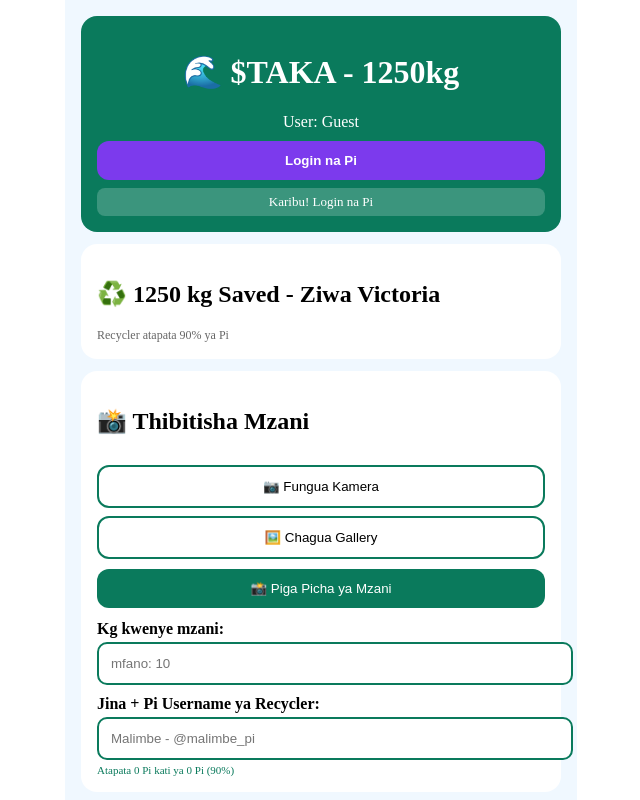
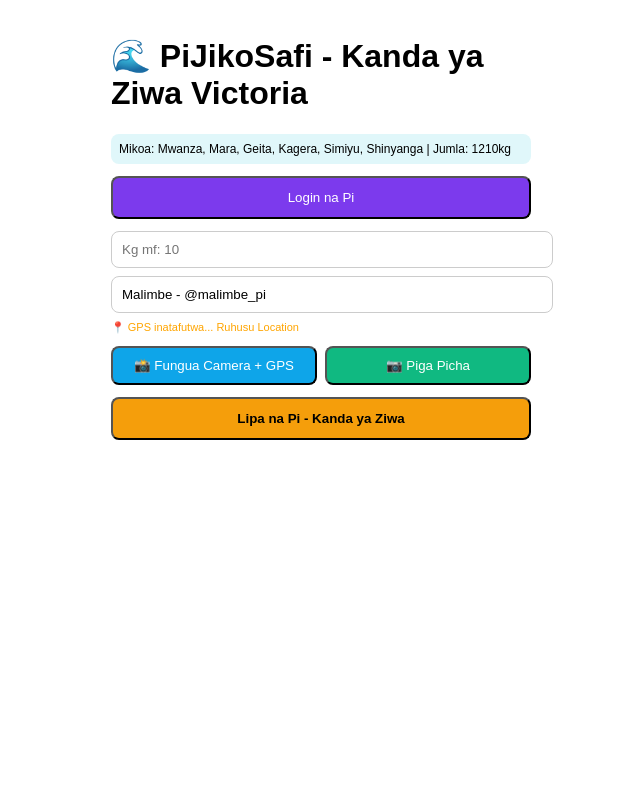
Before and after one commit to Nu-face/pijikosafi, a Next.js app: page / in a window 1280 px wide. Shown: the top 800 px of the page, without its empty margins (319-959 px from the left). Built offline with nearby package versions, Linux system fonts and the light colour scheme.

Commit message:
Update page.tsx

```diff
--- a/app/page.tsx
+++ b/app/page.tsx
@@ -1,49 +1,64 @@
 "use client";
-import { useState, useEffect, useRef } from 'react';
+import { useState, useRef } from "react";
+declare const Pi: any;
 
-export default function TakaApp() {
-  const [user, setUser] = useState("Guest");
-  const [kg, setKg] = useState(1250);
-  const [kgInput, setKgInput] = useState("");
-  const [recycler, setRecycler] = useState("");
+const LAKE_ZONE = {
+  // Box ya kanda yote ya Ziwa Tanzania
+  minLat: -3.8, maxLat: -0.7,
+  minLng: 30.8, maxLng: 34.8,
+  mikoa: ["Mwanza","Mara","Geita","Kagera","Simiyu","Shinyanga"]
+};
+
+function isInLakeZone(lat:number, lng:number){
+  return lat >= LAKE_ZONE.minLat && lat <= LAKE_ZONE.maxLat && lng >= LAKE_ZONE.minLng && lng <= LAKE_ZONE.maxLng;
+}
+function getMkoa(lat:number, lng:number){
+  if(lat > -1.5) return "Mara/Kagera";
+  if(lng < 32.2) return "Geita/Kagera";
+  if(lat < -2.8) return "Simiyu/Shinyanga";
+  return "Mwanza";
+}
+
+export default function Home() {
+  const [piUser, setPiUser] = useState<any>(null);
+  const [kg, setKg] = useState("");
+  const [recycler, setRecycler] = useState("Malimbe - @malimbe_pi");
   const [photo, setPhoto] = useState<string | null>(null);
-  const [status, setStatus] = useState("Karibu! Login na Pi");
+  const [gps, setGps] = useState<{lat:number,lng:number,mkoa:string,inZone:boolean}|null>(null);
+  const [status, setStatus] = useState("");
+  const [totalKg, setTotalKg] = useState(1210);
   const videoRef = useRef<HTMLVideoElement>(null);
   const canvasRef = useRef<HTMLCanvasElement>(null);
+  const streamRef = useRef<MediaStream | null>(null);
   const fileRef = useRef<HTMLInputElement>(null);
-  const streamRef = useRef<MediaStream | null>(null);
-
-  useEffect(() => {
-    const s = document.createElement('script');
-    s.src = 'https://sdk.minepi.com/pi-sdk.js';
-    s.onload = () => { // @ts-ignore
-      window.Pi.init({ version: "2.0", sandbox: false }); };
-    document.body.appendChild(s);
-  }, []);
 
   const login = async () => {
-    try { // @ts-ignore
-      const res = await window.Pi.authenticate(['username','payments'], onIncompletePayment);
-      setUser(res.user.username); setStatus("Karibu " + res.user.username + " ✅");
-    } catch (e) { setStatus("Fungua ndani ya Pi Browser!"); }
+    try{
+      const scopes = ['username','payments'];
+      const auth = await Pi.authenticate(scopes, (p:any)=>{});
+      setPiUser(auth.user);
+    }catch(e){ setStatus("Login failed"); }
   };
-
-  function onIncompletePayment(payment:any){
-    // @ts-ignore
-    return window.Pi.createPayment(payment.identifier, {
-      onReadyForServerApproval: (id:string) => fetch('/api/approve',{method:'POST',headers:{'Content-Type':'application/json'},body:JSON.stringify({paymentId:id})}),
-      onReadyForServerCompletion: (id:string, txid:string) => fetch('/api/complete',{method:'POST',headers:{'Content-Type':'application/json'},body:JSON.stringify({paymentId:id,txid})}),
-      onCancel: ()=>{}, onError: ()=>{}
-    });
-  }
 
   const openCamera = async () => {
     try {
+      // 1. PATA GPS YA KANDA YA ZIWA
+      navigator.geolocation.getCurrentPosition(
+        pos => {
+          const lat = pos.coords.latitude;
+          const lng = pos.coords.longitude;
+          const inZone = isInLakeZone(lat,lng);
+          setGps({lat, lng, mkoa: getMkoa(lat,lng), inZone});
+          setStatus(inZone ? `📍 GPS Sawa - ${getMkoa(lat,lng)}` : `📍 GPS nje ya Kanda - ${lat.toFixed(3)}`);
+        },
+        err => setStatus("GPS: Ruhusu Location kwenye browser"),
+        {enableHighAccuracy:true, timeout:10000}
+      );
       if(streamRef.current) streamRef.current.getTracks().forEach(t=>t.stop());
       const stream = await navigator.mediaDevices.getUserMedia({video:{facingMode:"environment"}});
       streamRef.current = stream;
       if(videoRef.current){ videoRef.current.srcObject = stream; videoRef.current.style.display='block'; }
-      setStatus("Camera ON");
+      setStatus("Camera ON + GPS inatafutwa...");
     } catch { fileRef.current?.click(); }
   };
 
@@ -52,71 +67,59 @@ export default function TakaApp() {
     const v = videoRef.current; const c = canvasRef.current;
     c.width = v.videoWidth; c.height = v.videoHeight;
     c.getContext('2d')?.drawImage(v,0,0);
-    setPhoto(c.toDataURL('image/jpeg',0.8));
-    v.style.display='none';
-    if(streamRef.current) streamRef.current.getTracks().forEach(t=>t.stop());
-    setStatus("Picha OK ✅ Weka Kg");
-  };
-
-  const onFile = (e:any) => {
-    const f = e.target.files[0]; if(!f) return;
-    const r = new FileReader(); r.onload = (ev) => setPhoto(ev.target?.result as string); r.readAsDataURL(f);
+    setPhoto(c.toDataURL('image/jpeg',0.7));
+    v.style.display='none'; streamRef.current?.getTracks().forEach(t=>t.stop());
+    setStatus(gps?.inZone ? `✅ Picha + GPS ${gps.mkoa} - Tayari` : "✅ Picha Tayari");
   };
 
   const donate = async () => {
-    const kgNum = parseFloat(kgInput);
-    if(!photo){ alert("Piga picha ya mzani kwanza!"); return; }
-    if(!kgNum){ alert("Andika kg! mfano 10"); return; }
-    if(user==="Guest"){ alert("Login na Pi kwanza!"); return; }
-    if(!recycler){ alert("Andika jina la recycler na Pi username yake! mfano: Malimbe - @malimbe_pi"); return; }
-    const amount = Math.max(0.1, kgNum/10);
-    setStatus("Preparing payment...");
-    try {
-      // @ts-ignore
-      await window.Pi.createPayment({amount, memo:`TAKA: ${kgNum}kg kwa ${recycler}`, metadata:{kg:kgNum, recycler, hasPhoto:true}}, {
-        onReadyForServerApproval: async (paymentId:string) => { setStatus("Inathibitisha..."); await fetch('/api/approve',{method:'POST',headers:{'Content-Type':'application/json'},body:JSON.stringify({paymentId})}); },
-        onReadyForServerCompletion: async (paymentId:string, txid:string) => {
-          setStatus("Inakamilisha...");
-          const res = await fetch('/api/complete',{method:'POST',headers:{'Content-Type':'application/json'},body:JSON.stringify({paymentId, txid, kg:kgNum, recycler})});
-          const j = await res.json();
-          setStatus(`✅ ${kgNum}kg! ${recycler} anadai ${j.payout?.owes?.toFixed(2)} Pi - TX: ${txid.slice(0,8)}`);
-          setKg(k=>k+kgNum); setPhoto(null); setKgInput("");
-        },
-        onCancel: ()=>setStatus("Imeghairiwa"), onError: (e:any)=>setStatus("Error: "+e.message)
+    const kgNum = parseFloat(kg); if(!kgNum || kgNum<=0) return setStatus("Weka kg");
+    if(!gps) return setStatus("Subiri GPS kwanza...");
+    if(!gps.inZone) return setStatus(`❌ GPS nje ya Kanda ya Ziwa! Upo ${gps.mkoa}. Nenda Mwanza/Mara/Geita/Kagera/Simiyu`);
+    try{
+      setStatus("Inalipa...");
+      await Pi.createPayment({
+        amount: Math.max(0.1, kgNum/10),
+        memo: `${kgNum}kg ${recycler} - ${gps.mkoa} - PiJikoSafi`,
+        metadata:{kg:kgNum, recycler, hasPhoto:!!photo, gps, mkoa:gps.mkoa, kanda:"Ziwa Victoria Tanzania"},
+      },{
+        onReadyForServerApproval:(id:string)=>fetch('/api/approve',{method:'POST', headers:{'Content-Type':'application/json'}, body:JSON.stringify({paymentId:id})}),
+        onReadyForServerCompletion:(id:string,txid:string)=>fetch('/api/complete',{method:'POST', headers:{'Content-Type':'application/json'}, body:JSON.stringify({paymentId:id, txid, kg:kgNum, recycler, gps})}).then(r=>r.json()).then(d=>{setStatus(`✅ ${kgNum}kg ${gps.mkoa} - ${recycler} anadai ${d.payout?.owes || kgNum*0.9} Pi`); setTotalKg(t=>t+kgNum);}),
+        onCancel:()=>setStatus("Imeghairiwa"),
+        onError:(e:any)=>setStatus("Error "+e.message)
       });
-    } catch(e:any){ setStatus("Error: "+e.message); }
+    }catch(e:any){ setStatus("Error "+e.message); }
   };
 
-  const kgNum = parseFloat(kgInput||'0');
-  const piAmount = kgNum>0 ? Math.max(0.1, kgNum/10).toFixed(1) : '0';
-  const owes = kgNum>0 ? (parseFloat(piAmount)*0.9).toFixed(2) : '0';
+  return (
+    <div style={{maxWidth:420, margin:'0 auto', padding:16, fontFamily:'sans-serif'}}>
+      <h1>🌊 PiJikoSafi - Kanda ya Ziwa Victoria</h1>
+      <div style={{background:'#e0f7fa', padding:8, borderRadius:8, fontSize:12}}>Mikoa: Mwanza, Mara, Geita, Kagera, Simiyu, Shinyanga | Jumla: {totalKg}kg</div>
 
-  return (
-    <div style={{maxWidth:480, margin:'auto', padding:16, background:'#f0f8ff', minHeight:'100vh'}}>
-      <div style={{background:'#0a7a5c', color:'white', padding:16, borderRadius:16, textAlign:'center'}}>
-        <h1>🌊 $TAKA - 1250kg</h1><div>User: {user}</div>
-        <button onClick={login} style={{marginTop:10, padding:12, width:'100%', background:'#7c3aed', color:'white', border:'none', borderRadius:12, fontWeight:700}}>Login na Pi</button>
-        <div style={{marginTop:8, fontSize:13, background:'rgba(255,255,255,0.2)', padding:6, borderRadius:8}}>{status}</div>
+      {!piUser ? <button onClick={login} style={{width:'100%', padding:12, marginTop:12, background:'#7c3aed', color:'#fff', borderRadius:8}}>Login na Pi</button> : <div>👋 {piUser.username}</div>}
+
+      <input value={kg} onChange={e=>setKg(e.target.value)} placeholder="Kg mf: 10" type="number" style={{width:'100%', padding:10, marginTop:12, border:'1px solid #ccc', borderRadius:8}}/>
+      <input value={recycler} onChange={e=>setRecycler(e.target.value)} placeholder="Recycler @username" style={{width:'100%', padding:10, marginTop:8, border:'1px solid #ccc', borderRadius:8}}/>
+
+      {gps ? (
+        <div style={{marginTop:8, padding:8, borderRadius:8, fontSize:12, background: gps.inZone ? '#dcfce7' : '#fee2e2', color: gps.inZone ? '#166534' : '#991b1b'}}>
+          {gps.inZone ? '✅' : '❌'} 📍 {gps.lat.toFixed(5)}, {gps.lng.toFixed(5)} <br/> Mkoa: {gps.mkoa} {gps.inZone ? '- KANDA YA ZIWA SAWA' : '- NJE YA KANDA!'}
+        </div>
+      ) : <div style={{fontSize:11, color:'orange', marginTop:8}}>📍 GPS inatafutwa... Ruhusu Location</div>}
+
+      <div style={{marginTop:12}}>
+        <video ref={videoRef} autoPlay playsInline style={{width:'100%', display:'none', borderRadius:8}}/>
+        <canvas ref={canvasRef} style={{display:'none'}}/>
+        {photo && <img src={photo} style={{width:'100%', borderRadius:8}}/>}
+        <input ref={fileRef} type="file" accept="image/*" capture="environment" style={{display:'none'}} onChange={e=>{const f=e.target.files?.[0]; if(!f) return; const r=new FileReader(); r.onload=()=>setPhoto(r.result as string); r.readAsDataURL(f);}}/>
+        <div style={{display:'flex', gap:8, marginTop:8}}>
+          <button onClick={openCamera} style={{flex:1, padding:10, background:'#0ea5e9', color:'#fff', borderRadius:8}}>📸 Fungua Camera + GPS</button>
+          <button onClick={capture} style={{flex:1, padding:10, background:'#10b981', color:'#fff', borderRadius:8}}>📷 Piga Picha</button>
+        </div>
       </div>
-      <div style={{background:'white', padding:16, borderRadius:16, marginTop:12}}><h2>♻️ {kg} kg Saved - Ziwa Victoria</h2><div style={{fontSize:12, color:'#666'}}>Recycler atapata 90% ya Pi</div></div>
-      <div style={{background:'white', padding:16, borderRadius:16, marginTop:12}}>
-        <h2>📸 Thibitisha Mzani</h2>
-        <video ref={videoRef} autoPlay playsInline style={{width:'100%', borderRadius:12, background:'#000', display:'none'}} />
-        <canvas ref={canvasRef} style={{display:'none'}} />
-        {photo && <img src={photo} style={{width:'100%', borderRadius:12, marginTop:8}} />}
-        <input ref={fileRef} type="file" accept="image/*" capture="environment" style={{display:'none'}} onChange={onFile} />
-        <button onClick={openCamera} style={{width:'100%', padding:12, marginTop:10, border:'2px solid #0a7a5c', background:'white', borderRadius:12}}>📷 Fungua Kamera</button>
-        <button onClick={()=>fileRef.current?.click()} style={{width:'100%', padding:12, marginTop:8, border:'2px solid #0a7a5c', background:'white', borderRadius:12}}>🖼️ Chagua Gallery</button>
-        <button onClick={capture} style={{width:'100%', padding:12, marginTop:10, background:'#0a7a5c', color:'white', border:'none', borderRadius:12}}>📸 Piga Picha ya Mzani</button>
-        {photo && <button onClick={()=>setPhoto(null)} style={{width:'100%', padding:12, marginTop:8, background:'#eee', border:'none', borderRadius:12}}>Piga Tena</button>}
-        <div style={{marginTop:12}}><label style={{fontWeight:700}}>Kg kwenye mzani:</label><input value={kgInput} onChange={e=>setKgInput(e.target.value)} type="number" inputMode="decimal" step="0.1" placeholder="mfano: 10" style={{width:'100%', padding:12, border:'2px solid #0a7a5c', borderRadius:10, marginTop:4}} /></div>
-        <div style={{marginTop:10}}><label style={{fontWeight:700}}>Jina + Pi Username ya Recycler:</label><input value={recycler} onChange={e=>setRecycler(e.target.value)} placeholder="Malimbe - @malimbe_pi" style={{width:'100%', padding:12, border:'2px solid #0a7a5c', borderRadius:10, marginTop:4}} /><div style={{fontSize:11, color:'#0a7a5c', marginTop:4}}>Atapata {owes} Pi kati ya {piAmount} Pi (90%)</div></div>
-      </div>
-      <div style={{background:'white', padding:16, borderRadius:16, marginTop:12}}>
-        <h2>💸 Lipa na Pi</h2>
-        <button onClick={donate} style={{width:'100%', padding:14, background: photo && kgInput && recycler ? '#0a7a5c' : '#9ca3af', color:'white', border:'none', borderRadius:12, fontWeight:700, fontSize:16}}>Lipa {piAmount} Pi kwa {kgInput||'0'}kg</button>
-        <div style={{fontSize:12, color:'#666', marginTop:6, textAlign:'center'}}>{!photo ? '⚠️ Piga picha' : !kgInput ? '⚠️ Weka kg' : !recycler ? '⚠️ Weka jina la recycler + Pi username' : `✅ ${recycler} atapata ${owes} Pi`}</div>
-      </div>
+
+      <button onClick={donate} style={{width:'100%', padding:12, marginTop:12, background:'#f59e0b', color:'#000', borderRadius:8, fontWeight:'bold'}}>Lipa na Pi - Kanda ya Ziwa</button>
+      <div style={{marginTop:8, fontSize:13, color:'#333'}}>{status}</div>
     </div>
   );
 }
```
